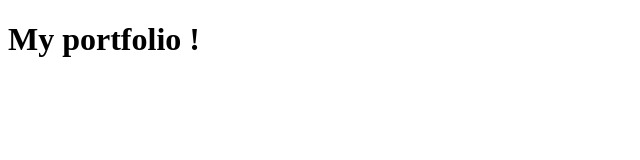
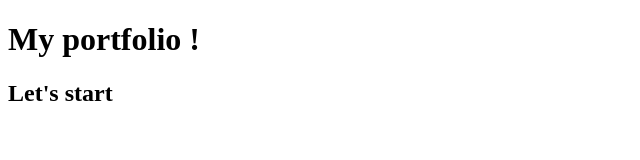
Before and after one commit to rafiq204/web-portfolio, a plain HTML site: page index.html in a window 1280 px wide. Shown: the whole page, without its empty margins (0-640 px from the left). Drawn offline with Linux system fonts and the light colour scheme.

Commit message:
start added

```diff
--- a/index.html
+++ b/index.html
@@ -8,5 +8,6 @@
 </head>
 <body>
     <h1>My portfolio !</h1>
+    <h2>Let's start</h2>
 </body>
 </html>
```
